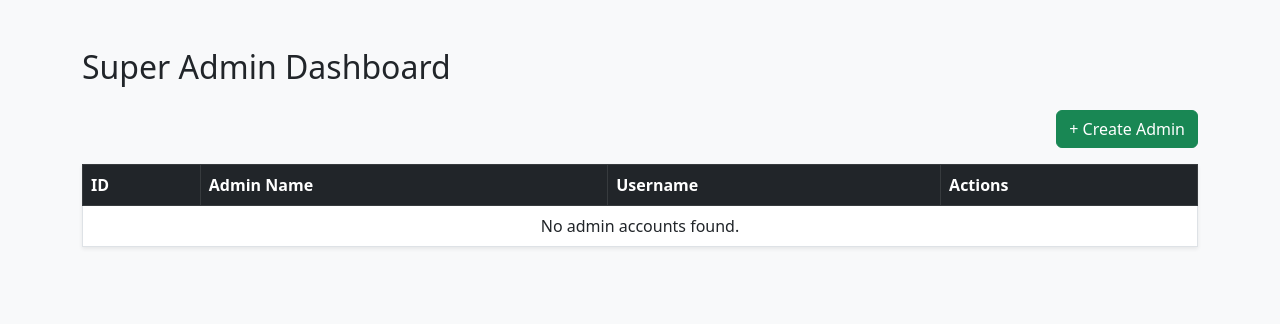
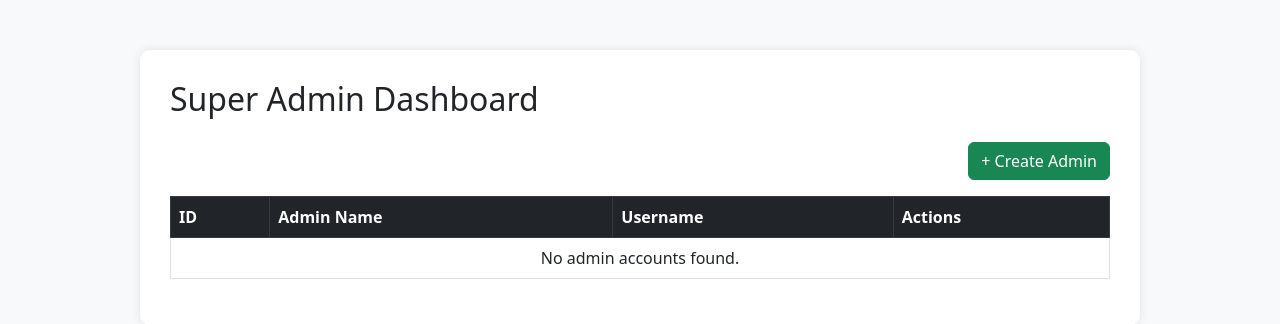
Before and after one commit to ChandlerVictorino/formula1carrental, a CodeIgniter app: the page made by application/views/superadmin/dashboard.php in a window 1280 px wide. Shown: the top 324 px of the page. Run offline with CodeIgniter, Linux system fonts and the light colour scheme.

Commit message:
Update dashboard.php

```diff
--- a/application/views/superadmin/dashboard.php
+++ b/application/views/superadmin/dashboard.php
@@ -2,20 +2,46 @@
 // File: application/views/superadmin/dashboard.php
 ?>
 <!DOCTYPE html>
-<html>
+<html lang="en">
 <head>
+    <meta charset="UTF-8">
+    <meta name="viewport" content="width=device-width, initial-scale=1.0">
     <title>Super Admin Dashboard</title>
     <link href="https://cdn.jsdelivr.net/npm/bootstrap@5.3.0/dist/css/bootstrap.min.css" rel="stylesheet">
+    <style>
+        body {
+            background-color: #f8f9fa;
+        }
+        .dashboard-container {
+            max-width: 1000px;
+            margin: auto;
+            margin-top: 50px;
+            background: white;
+            padding: 30px;
+            border-radius: 10px;
+            box-shadow: 0 0 10px rgba(0, 0, 0, 0.1);
+        }
+        .modal .form-label {
+            font-weight: 500;
+        }
+    </style>
 </head>
-<body class="bg-light">
-<div class="container mt-5">
+<body>
+<div class="dashboard-container">
     <h2 class="mb-4">Super Admin Dashboard</h2>
+
+    <?php if ($this->session->flashdata('success')): ?>
+        <div class="alert alert-success"> <?= $this->session->flashdata('success') ?> </div>
+    <?php endif; ?>
+    <?php if ($this->session->flashdata('error')): ?>
+        <div class="alert alert-danger"> <?= $this->session->flashdata('error') ?> </div>
+    <?php endif; ?>
 
     <div class="d-flex justify-content-end mb-3">
         <a href="<?= base_url('superadmin/create_admin') ?>" class="btn btn-success">+ Create Admin</a>
     </div>
 
-    <table class="table table-bordered bg-white shadow-sm">
+    <table class="table table-bordered table-hover">
         <thead class="table-dark">
         <tr>
             <th>ID</th>
```
Lines whose indentation alone changed are shown as unchanged.
